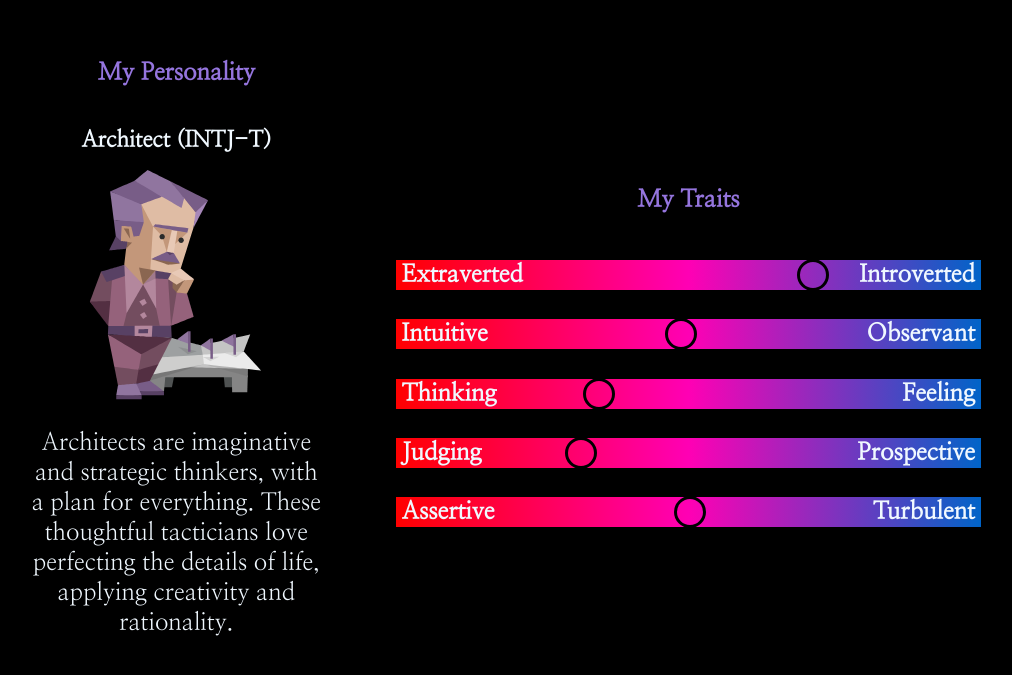
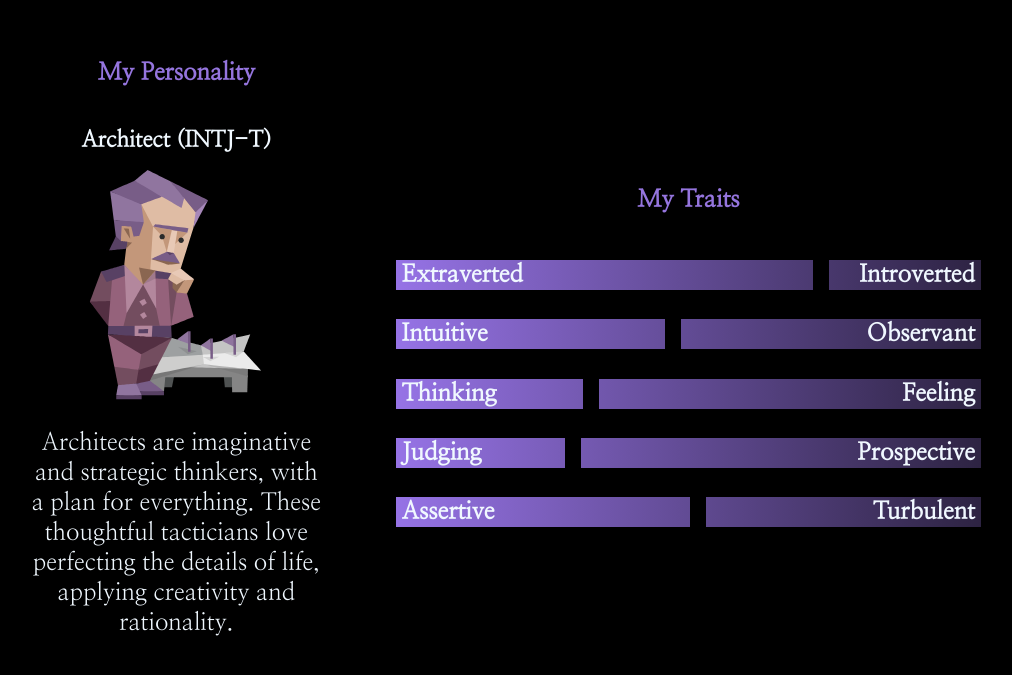
Before and after one commit to YakymivY/four-in-one, a website: page public/static/teamMember_Serhii.html in a window 1280 px wide. Shown: the part 2035-2710 px from the top of the page, without its empty margins (98-1110 px from the left). Drawn offline with Linux system fonts and the light colour scheme; a web font is replaced by a local one.

Commit message:
minor color fixes

```diff
--- a/public/static/teamMember_Serhii.html
+++ b/public/static/teamMember_Serhii.html
@@ -57,27 +57,27 @@
         <div class="scale">
             <div class="bar">
                 <p class="bar_label1">Extraverted</p>
-                <div class="bar_end" style="left: calc(74% - 32px);"></div>
+                <div class="bar_end" style="left: calc(74% - 16px);"></div>
                 <p class="bar_label2">Introverted</p>
             </div>
             <div class="bar">
                 <p class="bar_label1">Intuitive</p>
-                <div class="bar_end" style="right: calc(54% - 32px);"></div>
+                <div class="bar_end" style="right: calc(54% - 16px);"></div>
                 <p class="bar_label2">Observant</p>
             </div>
             <div class="bar">
                 <p class="bar_label1">Thinking</p>
-                <div class="bar_end" style="right: calc(68% - 32px);"></div>
+                <div class="bar_end" style="right: calc(68% - 16px);"></div>
                 <p class="bar_label2">Feeling</p>
             </div>
             <div class="bar">
                 <p class="bar_label1">Judging</p>
-                <div class="bar_end" style="right: calc(71% - 32px);"></div>
+                <div class="bar_end" style="right: calc(71% - 16px);"></div>
                 <p class="bar_label2">Prospective</p>
             </div>
             <div class="bar">
                 <p class="bar_label1">Assertive</p>
-                <div class="bar_end" style="left: calc(53% - 32px);"></div>
+                <div class="bar_end" style="left: calc(53% - 16px);"></div>
                 <p class="bar_label2">Turbulent</p>
             </div>
         </div>
--- a/public/styles/styleTemplate_Borys.css
+++ b/public/styles/styleTemplate_Borys.css
@@ -48,10 +48,7 @@ body {
 .header_line {
     height: 1px;
     width: 100%;
-    background: linear-gradient(to right,
-    rgba(255, 0, 0, 1),
-    rgba(255, 0, 180, 1),
-    rgba(0, 100, 200, 1));
+    background: #cc4729;
 ;
 }
 
@@ -73,9 +70,8 @@ body {
             rgb(0, 0, 0),
             rgb(0, 0, 0)),
             linear-gradient(to right,
-            rgba(255, 0, 0, 1),
-            rgba(255, 0, 180, 1),
-            rgba(0, 100, 200, 1));
+            #cc4729,
+            #cc4729);
     background-size: 100% 2px, 0 2px;
     background-position: 100% 100%, 0 100%;
     background-repeat: no-repeat;
@@ -240,9 +236,8 @@ justify-content: center}
     height: 30px;
     margin-top: 5%;
     background: linear-gradient(to right,
-    rgba(255, 0, 0, 1),
-    rgba(255, 0, 180, 1),
-    rgba(0, 100, 200, 1));
+    #e04e2d,
+    #4d1b0f);
     display: flex;
     justify-content: space-between;
     align-items: center;
@@ -250,11 +245,10 @@ justify-content: center}
 
 .bar_end {
     position: absolute;
-    width: 32px; /* Adjust the width of the square */
+    width: 16px; /* Adjust the width of the square */
     height: 32px; /* Adjust the height of the square */
-    border: 3px solid black; /* Set the color and width of the border */
+    background-color: black;
     top: 50%;
-    border-radius: 16px;
     transform: translateY(-50%);
 }
 
--- a/public/styles/styleTemplate_Kate.css
+++ b/public/styles/styleTemplate_Kate.css
@@ -48,10 +48,7 @@ body {
 .header_line {
     height: 1px;
     width: 100%;
-    background: linear-gradient(to right,
-    rgba(255, 0, 0, 1),
-    rgba(255, 0, 180, 1),
-    rgba(0, 100, 200, 1));
+    background: #F4D27C;
 ;
 }
 
@@ -73,9 +70,8 @@ body {
             rgb(0, 0, 0),
             rgb(0, 0, 0)),
             linear-gradient(to right,
-            rgba(255, 0, 0, 1),
-            rgba(255, 0, 180, 1),
-            rgba(0, 100, 200, 1));
+            #F4D27C,
+            #F4D27C);
     background-size: 100% 2px, 0 2px;
     background-position: 100% 100%, 0 100%;
     background-repeat: no-repeat;
@@ -253,9 +249,8 @@ video{
     height: 30px;
     margin-top: 5%;
     background: linear-gradient(to right,
-    rgba(255, 0, 0, 1),
-    rgba(255, 0, 180, 1),
-    rgba(0, 100, 200, 1));
+    #edab05,
+    #4d3701);
     display: flex;
     justify-content: space-between;
     align-items: center;
@@ -263,11 +258,10 @@ video{
 
 .bar_end {
     position: absolute;
-    width: 32px; /* Adjust the width of the square */
+    width: 16px; /* Adjust the width of the square */
     height: 32px; /* Adjust the height of the square */
-    border: 3px solid black; /* Set the color and width of the border */
+    background-color: black;
     top: 50%;
-    border-radius: 16px;
     transform: translateY(-50%);
 }
 
--- a/public/styles/styleTemplate_Serhii.css
+++ b/public/styles/styleTemplate_Serhii.css
@@ -48,10 +48,7 @@ body {
 .header_line {
     height: 1px;
     width: 100%;
-    background: linear-gradient(to right,
-    rgba(255, 0, 0, 1),
-    rgba(255, 0, 180, 1),
-    rgba(0, 100, 200, 1));
+    background: #9575DE;
 ;
 }
 
@@ -73,9 +70,8 @@ body {
             rgb(0, 0, 0),
             rgb(0, 0, 0)),
             linear-gradient(to right,
-            rgba(255, 0, 0, 1),
-            rgba(255, 0, 180, 1),
-            rgba(0, 100, 200, 1));
+            #9575DE,
+            #9575DE);
     background-size: 100% 2px, 0 2px;
     background-position: 100% 100%, 0 100%;
     background-repeat: no-repeat;
@@ -164,45 +160,6 @@ margin-bottom: 10vh;}
 .photo1 { grid-area: photo1;
 width:100%}
 
-
-/*.video-photo{*/
-/*    display: flex;*/
-/*    align-items: flex-start;*/
-/*    justify-content: space-between;*/
-/*}*/
-
-/*!* Style the image to stick to the right *!*/
-/*.video-text {*/
-/*    margin-left: auto;*/
-/*    margin-top:10vh;*/
-/*}*/
-
-/*.video-text video{*/
-/*    max-width:100%;*/
-/*    padding-left: 10%;*/
-/*    display: block;*/
-/*}*/
-
-/*.video-text p{*/
-/*    font-size: 1.875rem;*/
-/*    width: 90%;*/
-/*    margin-top: 10%;*/
-/*    margin-left: 5%;*/
-/*    padding-right: 5%;*/
-/*}*/
-
-/*.video-photo img{*/
-/*    width: 40%;*/
-/*    margin-top: 30vh;*/
-/*}*/
-
-/*.video_container_text {*/
-/*    margin-right: auto;*/
-/*    padding-left: 1%;*/
-/*    font-size: 2.5rem;*/
-/*    width: 80%*/
-/*}*/
-
 .personality-test{
     margin: auto;
     padding: 5vh 10% 0;
@@ -272,9 +229,8 @@ width:100%}
     height: 30px;
     margin-top: 5%;
     background: linear-gradient(to right,
-    rgba(255, 0, 0, 1),
-    rgba(255, 0, 180, 1),
-    rgba(0, 100, 200, 1));
+    #9673e6,
+    #2d2342);
     display: flex;
     justify-content: space-between;
     align-items: center;
@@ -282,11 +238,10 @@ width:100%}
 
 .bar_end {
     position: absolute;
-    width: 32px; /* Adjust the width of the square */
+    width: 16px; /* Adjust the width of the square */
     height: 32px; /* Adjust the height of the square */
-    border: 3px solid black; /* Set the color and width of the border */
+    background-color: black;
     top: 50%;
-    border-radius: 16px;
     transform: translateY(-50%);
 }
 
```
Also changed, not shown: public/static/teamMember_Borys.html (+10 -7 lines), public/static/teamMember_Kate.html (+5 -5 lines).
